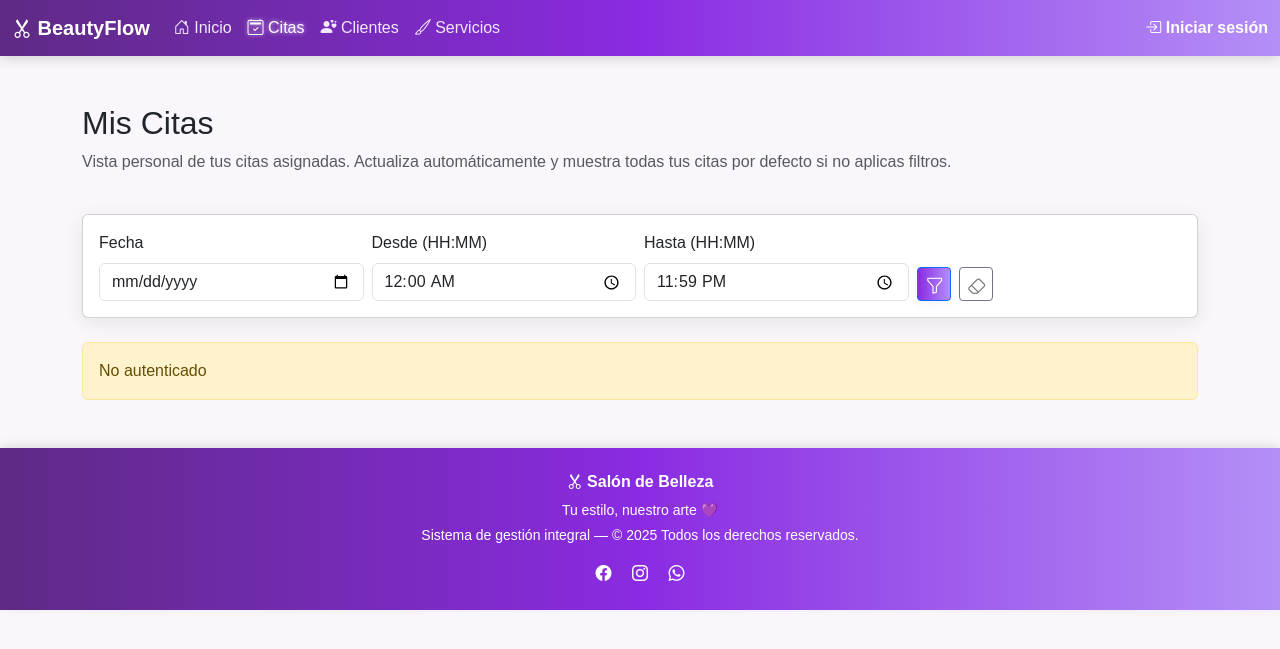
After one commit to cromk/salon_belleza, a PHP site: page /views/mis_citas.php in a window 1280 px wide. The commit adds this page. Shown: the top 649 px of the page. Run offline with PHP 8.4, Linux system fonts and the light colour scheme; data comes from the database, SQL or seed files in the repository.

Commit message:
Añadir funcionalidad para gestionar citas del estilista, incluyendo filtros por fecha y hora. Implementar carga automática de citas y mejoras en la interfaz de usuario con botones de acción y controles dinámicos.

```diff
--- a/assets/css/style.css
+++ b/assets/css/style.css
@@ -309,3 +309,19 @@ body.index{
 @media (max-width: 767px) {
   .service-media { height: 120px !important; }
 }
+
+/* Icon-only buttons for compact filter controls */
+.icon-btn{
+  width:40px;
+  height:40px;
+  padding:0;
+  display:inline-flex;
+  align-items:center;
+  justify-content:center;
+  border-radius:8px;
+}
+.icon-btn i{
+  font-size:1.15rem;
+}
+.icon-btn.btn-sm{ width:34px; height:34px; }
+.icon-btn:focus{ box-shadow: 0 0 0 0.15rem rgba(138,43,226,0.15); }
--- /dev/null
+++ b/assets/js/mis_citas.js
@@ -0,0 +1,118 @@
+document.addEventListener('DOMContentLoaded', function(){
+  const selFecha = document.getElementById('selFecha');
+  const btnCargar = document.getElementById('btnCargar');
+  const agendaArea = document.getElementById('agendaArea');
+  const filterDesde = document.getElementById('filterDesde');
+  const filterHasta = document.getElementById('filterHasta');
+
+  let myEstilistaId = null;
+  let refreshTimer = null;
+
+  function getMyEstilista(){
+    return fetch('/salon_belleza/controllers/PersonalController.php?action=getMyEstilista')
+      .then(r=>r.json()).then(res=>{
+        if(res.success && res.data && res.data.id_estilista){
+          myEstilistaId = res.data.id_estilista;
+          return myEstilistaId;
+        } else {
+          throw new Error(res.message || 'No eres estilista o no estás registrado como estilista');
+        }
+      });
+  }
+
+  function loadAgenda(){
+    if(!myEstilistaId) { alert('No se encontró el perfil de estilista. Contacta al administrador.'); return; }
+    const fecha = selFecha.value;
+    const params = new URLSearchParams();
+    params.append('id_estilista', myEstilistaId);
+    if (fecha) params.append('fecha', fecha);
+    fetch(`/salon_belleza/controllers/PersonalController.php?action=getAgenda&${params.toString()}`)
+      .then(r=>r.json()).then(res=>{
+        if(res.success) renderAgenda(res.data); else { alert(res.message || 'Error cargando agenda'); }
+      }).catch(err=>{ alert(err.message || 'Error'); });
+  }
+
+  function renderAgenda(data){
+    const h = data.horarios || [];
+    const c = data.citas || [];
+
+    function formatDate(d){
+      if(!d) return '';
+      const parts = d.split('-');
+      if(parts.length!==3) return d;
+      return `${parts[2]}/${parts[1]}/${parts[0]}`;
+    }
+    function estadoBadge(estado){
+      if(!estado) return '<span class="badge bg-secondary">Sin estado</span>';
+      const e = estado.toLowerCase();
+      if(e.includes('confirm')) return `<span class="badge bg-success">${estado}</span>`;
+      if(e.includes('pend')) return `<span class="badge bg-warning text-dark">${estado}</span>`;
+      if(e.includes('cancel') || e.includes('anul')) return `<span class="badge bg-danger">${estado}</span>`;
+      return `<span class="badge bg-secondary">${estado}</span>`;
+    }
+
+    let html = '';
+    html += '<div class="card p-3 mb-3">';
+    html += '<h5>Horario base</h5>';
+    if(h.length===0){
+      html += '<p class="text-muted">No hay horario definido para este día.</p>';
+    } else {
+      html += '<div class="row g-2 mb-3">';
+      h.forEach(it=>{
+        html += `<div class="col-sm-6"><div class="border rounded p-2"><strong>${it.dia_semana}</strong><div class="text-muted">${it.hora_inicio} - ${it.hora_fin}</div></div></div>`;
+      });
+      html += '</div>';
+    }
+
+    html += '<h5>Citas asignadas</h5>';
+    html += '<div class="table-responsive">';
+    html += '<table class="table table-striped table-hover align-middle small"><thead class="table-light"><tr><th style="width:110px">Fecha</th><th style="width:90px">Hora inicio</th><th style="width:90px">Hora fin</th><th style="width:220px">Cliente</th><th style="width:220px">Servicio</th><th style="width:110px">Estado</th><th>Observaciones</th></tr></thead><tbody>';
+
+    let desde = (filterDesde && filterDesde.value) ? filterDesde.value : '00:00';
+    let hasta = (filterHasta && filterHasta.value) ? filterHasta.value : '23:59';
+    if(!filterDesde || !filterHasta){
+      desde = '00:00'; hasta = '23:59';
+    }
+    c.forEach(row=>{
+      if(row.hora_inicio && (row.hora_inicio < desde || row.hora_inicio > hasta)) return;
+      const clienteNombre = (row.cliente_nombre || '') + (row.cliente_apellido ? (' ' + row.cliente_apellido) : '');
+      const servicioNombre = row.servicio_nombre || '';
+      const fechaCita = row.fecha_cita ? formatDate(row.fecha_cita) : '';
+      html += `<tr>`;
+      html += `<td>${fechaCita}</td>`;
+      html += `<td>${row.hora_inicio || ''}</td>`;
+      html += `<td>${row.hora_fin || ''}</td>`;
+      html += `<td>${clienteNombre}</td>`;
+      html += `<td>${servicioNombre}</td>`;
+      html += `<td>${estadoBadge(row.estado)}</td>`;
+      html += `<td><div style="max-width:360px; white-space:normal; word-break:break-word;">${row.observaciones?row.observaciones:'-'}</div></td>`;
+      html += `</tr>`;
+    });
+
+    html += '</tbody></table></div>';
+    html += '</div>';
+    agendaArea.innerHTML = html;
+  }
+
+  function startAutoRefresh(){
+    if(refreshTimer) clearInterval(refreshTimer);
+    refreshTimer = setInterval(()=>{ loadAgenda(); }, 30000); // cada 30s
+  }
+
+  btnCargar.addEventListener('click', function(){ loadAgenda(); });
+
+  // limpiar filtros
+  const btnLimpiar = document.getElementById('btnLimpiar');
+  if(btnLimpiar){
+    btnLimpiar.addEventListener('click', function(){
+      if(selFecha) selFecha.value = '';
+      if(filterDesde) filterDesde.value = '00:00';
+      if(filterHasta) filterHasta.value = '23:59';
+      loadAgenda();
+    });
+  }
+
+  // iniciar
+  getMyEstilista().then(id=>{ loadAgenda(); startAutoRefresh(); }).catch(err=>{ agendaArea.innerHTML = `<div class="alert alert-warning">${err.message}</div>`; });
+
+});
--- a/controllers/PersonalController.php
+++ b/controllers/PersonalController.php
@@ -75,6 +75,23 @@ switch ($action) {
         }
         break;
 
+    case 'getMyEstilista':
+        // Devuelve id_estilista asociado al usuario en sesión (si existe)
+        if (session_status() == PHP_SESSION_NONE) session_start();
+        $uid = $_SESSION['usuario']['id_usuario'] ?? null;
+        if (!$uid) { echo json_encode(['success'=>false,'message'=>'No autenticado']); exit; }
+        try {
+            $stmt = $db->prepare("SELECT id_estilista FROM estilistas WHERE id_usuario = :u LIMIT 1");
+            $stmt->execute([':u'=>$uid]);
+            $row = $stmt->fetch(PDO::FETCH_ASSOC);
+            if ($row) echo json_encode(['success'=>true,'data'=>['id_estilista'=>(int)$row['id_estilista']]]);
+            else echo json_encode(['success'=>false,'message'=>'No eres estilista o no estás registrado en la tabla estilistas']);
+        } catch (Exception $e) {
+            error_log('getMyEstilista error: '.$e->getMessage());
+            echo json_encode(['success'=>false,'message'=>'Error obteniendo estilista']);
+        }
+        break;
+
     case 'getRoles':
         try {
             $stmt = $db->prepare("SELECT id_rol, nombre FROM roles ORDER BY id_rol");
@@ -110,10 +127,14 @@ switch ($action) {
 
     case 'getAgenda':
         // Devuelve horario base y citas (incluye bloqueos) para una fecha y estilista
+        // Si no se recibe 'fecha', devolvemos todas las citas del estilista (sin horarios)
         $id_estilista = isset($_GET['id_estilista']) ? intval($_GET['id_estilista']) : 0;
-        $fecha = isset($_GET['fecha']) ? $_GET['fecha'] : null;
-        if ($id_estilista <= 0 || !$fecha) { echo json_encode(['success'=>false,'message'=>'Parámetros inválidos']); exit; }
+        $fecha = isset($_GET['fecha']) && $_GET['fecha'] !== '' ? $_GET['fecha'] : null;
+        if ($id_estilista <= 0) { echo json_encode(['success'=>false,'message'=>'Parámetros inválidos']); exit; }
         try {
+            $horarios = [];
+            $citas = [];
+            if ($fecha) {
                 // obtener día en español a partir de la fecha
                 $ts = strtotime($fecha);
                 $dias = ['Monday'=>'Lunes','Tuesday'=>'Martes','Wednesday'=>'Miércoles','Thursday'=>'Jueves','Friday'=>'Viernes','Saturday'=>'Sábado','Sunday'=>'Domingo'];
@@ -125,11 +146,18 @@ switch ($action) {
                 $stmt->execute();
                 $horarios = $stmt->fetchAll(PDO::FETCH_ASSOC);
 
-            $stmt2 = $db->prepare("SELECT id_cita, id_cliente, id_servicio, hora_inicio, hora_fin, estado, observaciones FROM citas WHERE id_estilista = :e AND fecha_cita = :f");
+                $stmt2 = $db->prepare("SELECT c.id_cita, c.id_cliente, cl.nombre AS cliente_nombre, cl.apellido AS cliente_apellido, c.id_servicio, s.nombre AS servicio_nombre, c.fecha_cita, c.hora_inicio, c.hora_fin, c.estado, c.observaciones FROM citas c LEFT JOIN clientes cl ON c.id_cliente = cl.id_cliente LEFT JOIN servicios s ON c.id_servicio = s.id_servicio WHERE c.id_estilista = :e AND c.fecha_cita = :f");
                 $stmt2->bindParam(':e', $id_estilista, PDO::PARAM_INT);
                 $stmt2->bindParam(':f', $fecha);
                 $stmt2->execute();
                 $citas = $stmt2->fetchAll(PDO::FETCH_ASSOC);
+            } else {
+                // devolver todas las citas del estilista (sin filtrar por fecha)
+                $stmt2 = $db->prepare("SELECT c.id_cita, c.id_cliente, cl.nombre AS cliente_nombre, cl.apellido AS cliente_apellido, c.id_servicio, s.nombre AS servicio_nombre, c.fecha_cita, c.hora_inicio, c.hora_fin, c.estado, c.observaciones FROM citas c LEFT JOIN clientes cl ON c.id_cliente = cl.id_cliente LEFT JOIN servicios s ON c.id_servicio = s.id_servicio WHERE c.id_estilista = :e ORDER BY c.fecha_cita, c.hora_inicio");
+                $stmt2->bindParam(':e', $id_estilista, PDO::PARAM_INT);
+                $stmt2->execute();
+                $citas = $stmt2->fetchAll(PDO::FETCH_ASSOC);
+            }
 
             echo json_encode(['success'=>true,'data'=>['horarios'=>$horarios,'citas'=>$citas]]);
         } catch (Exception $e) {
--- a/views/layout/navbar.php
+++ b/views/layout/navbar.php
@@ -21,7 +21,7 @@ function nav_active($name, $currentFile) {
       <div class="collapse navbar-collapse" id="navbarNav">
         <ul class="navbar-nav me-auto">
           <li class="nav-item"><a class="nav-link <?php echo nav_active('index', $currentFile); ?>" href="/salon_belleza/views/index.php"><i class="bi bi-house-door"></i> Inicio</a></li>
-          <li class="nav-item"><a class="nav-link <?php echo nav_active('citas.php', $currentFile); ?>" href="/salon_belleza/views/citas.php"><i class="bi bi-calendar2-check"></i> Citas</a></li>
+          <li class="nav-item"><a class="nav-link <?php echo nav_active('mis_citas.php', $currentFile); ?>" href="/salon_belleza/views/mis_citas.php"><i class="bi bi-calendar2-check"></i> Citas</a></li>
           <li class="nav-item"><a class="nav-link <?php echo nav_active('clientes.php', $currentFile); ?>" href="/salon_belleza/views/clientes.php"><i class="bi bi-person-hearts"></i> Clientes</a></li>
           <li class="nav-item"><a class="nav-link <?php echo nav_active('servicios.php', $currentFile); ?>" href="/salon_belleza/views/servicios.php"><i class="bi bi-brush"></i> Servicios</a></li>
           <?php if (isset($_SESSION['usuario']) && (int)($_SESSION['usuario']['id_rol'] ?? 0) === 1): ?>
--- /dev/null
+++ b/views/mis_citas.php
@@ -0,0 +1,43 @@
+<?php
+include 'layout/header.php';
+?>
+<body class="index">
+  <?php include 'layout/navbar.php'; ?>
+  <div class="container mt-5">
+    <div class="d-flex justify-content-between align-items-center mb-4">
+      <div>
+        <h2>Mis Citas</h2>
+        <p class="text-muted">Vista personal de tus citas asignadas. Actualiza automáticamente y muestra todas tus citas por defecto si no aplicas filtros.</p>
+      </div>
+    </div>
+
+    <div class="card p-3 mb-4">
+      <div class="row g-2 align-items-end">
+        <div class="col-md-3">
+          <label class="form-label">Fecha </label>
+          <input type="date" id="selFecha" class="form-control" value="">
+        </div>
+        <div class="col-md-3">
+          <label class="form-label">Desde (HH:MM)</label>
+          <input type="time" id="filterDesde" class="form-control" value="00:00">
+        </div>
+        <div class="col-md-3">
+          <label class="form-label">Hasta (HH:MM)</label>
+          <input type="time" id="filterHasta" class="form-control" value="23:59">
+        </div>
+        <div class="col-md-3 d-flex gap-2">
+          <button id="btnCargar" class="btn btn-primary icon-btn btn-sm" title="Aplicar filtros" aria-label="Aplicar filtros"><i class="bi bi-funnel"></i></button>
+          <button id="btnLimpiar" class="btn btn-outline-secondary icon-btn btn-sm" title="Limpiar filtros" aria-label="Limpiar filtros"><i class="bi bi-eraser"></i></button>
+        </div>
+      </div>
+    </div>
+
+    <div id="agendaArea">
+      <!-- agenda cargada aquí -->
+    </div>
+  </div>
+
+  <?php include 'layout/footer.php'; ?>
+  <script src="/salon_belleza/assets/js/mis_citas.js"></script>
+</body>
+</html>
```
Also changed, not shown: controllers/usuarioController.php (+21 -1 lines), views/index.php (+34 -2 lines). Lines whose indentation alone changed are shown as unchanged.
